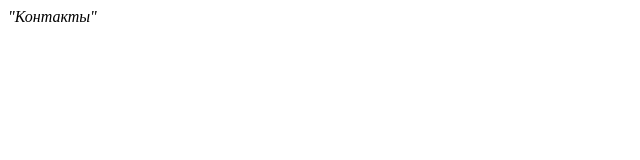
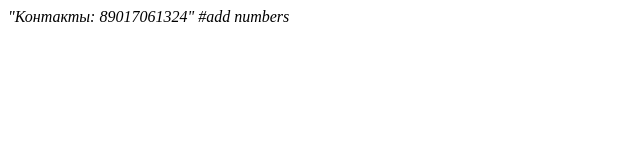
Before and after one commit to Cabernetik2101/caber-project, a plain HTML site: page index.html in a window 1280 px wide. Shown: the whole page, without its empty margins (0-640 px from the left). Drawn offline with Linux system fonts and the light colour scheme.

Commit message:
Update index.html

```diff
--- a/index.html
+++ b/index.html
@@ -1,4 +1,5 @@
 <!DOCTYPE html>
 <head>
 </head>
-<address> "Контакты"
+<address> "Контакты: 89017061324"
+#add numbers
```
